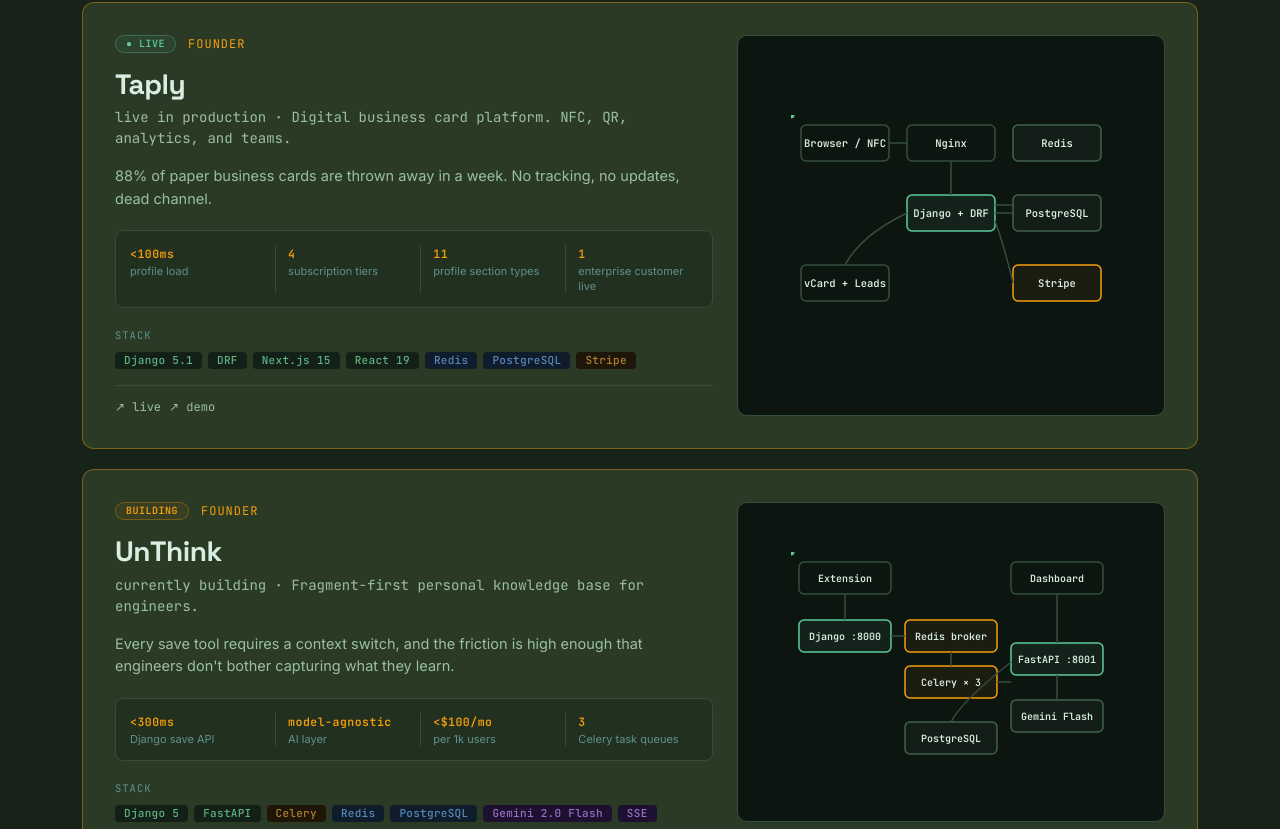
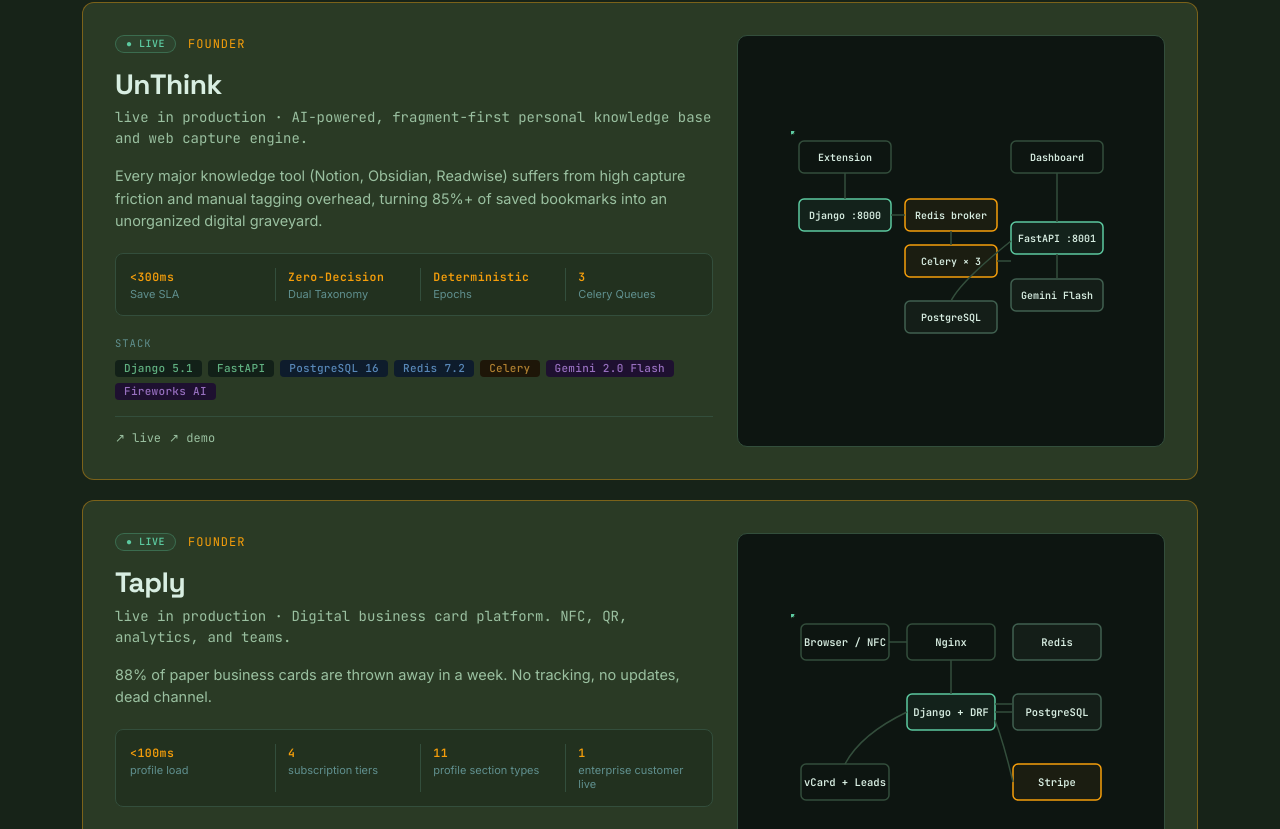
Before and after one commit to Mahboob-A/mahboob.engineer, a Next.js app: page /work in a window 1280 px wide. Shown: the part 491-1320 px from the top of the page. Built offline with nearby package versions, Linux system fonts and the light colour scheme; no server answers.

Commit message:
feat(work): elevate UnThink to #1 founder project with live extension and deep-dive case study

```diff
--- a/app/work/[slug]/page.tsx
+++ b/app/work/[slug]/page.tsx
@@ -351,7 +351,12 @@ function LinksRow({ project }: { project: ProjectItem }) {
     }
   }
   if (project.url) links.push({ href: project.url, label: "↗ live" });
-  if (project.demo) links.push({ href: project.demo, label: "↗ demo" });
+  if (project.extension) {
+    links.push({ href: project.extension, label: "↗ chrome extension" });
+  }
+  if (project.demo && project.demo !== project.extension && project.demo !== project.url) {
+    links.push({ href: project.demo, label: "↗ demo" });
+  }
   if (project.youtube) {
     links.push({ href: project.youtube, label: "↗ video" });
   }
--- a/data/projects.ts
+++ b/data/projects.ts
@@ -61,6 +61,8 @@ export interface ProjectItem {
   year: number;
   /** Live product URL, if public. */
   url: string | null;
+  /** Browser extension URL, if applicable. */
+  extension?: string | null;
   /** Canonical GitHub URL, if open-sourced. */
   github: string | null;
   /** Some projects (pulumi-infra) have a second client repo. */
@@ -104,6 +106,63 @@ export type ProjectCardData = ProjectItem;
    =========================================================================== */
 
 export const PROJECTS: ProjectItem[] = [
+  {
+    slug: "unthink",
+    name: "UnThink",
+    tagline:
+      "AI-powered, fragment-first personal knowledge base and web capture engine.",
+    status: "live",
+    tier: "founder",
+    year: 2026,
+    url: "https://letsunthink.tech",
+    extension:
+      "https://chromewebstore.google.com/detail/unthink/lnbjgaieajhiidbicphgckpojaphhono",
+    github: null,
+    demo: "https://chromewebstore.google.com/detail/unthink/lnbjgaieajhiidbicphgckpojaphhono",
+    youtube: null,
+    domain: ["ai", "backend", "platform", "saas"],
+    stack: [
+      "Django 5.1",
+      "FastAPI",
+      "PostgreSQL 16",
+      "Redis 7.2",
+      "Celery",
+      "Gemini 2.0 Flash",
+      "Fireworks AI",
+      "Chrome Manifest V3",
+      "React 18",
+      "Tailwind CSS",
+      "Docker",
+      "AWS",
+      "SSE",
+      "Firecrawl",
+    ],
+    metrics: [
+      "<300ms Save SLA",
+      "Zero-Decision Dual Taxonomy",
+      "Deterministic Epochs",
+      "3 Celery Queues",
+      "<$100/mo per 1k users",
+    ],
+    problem:
+      "Every major knowledge tool (Notion, Obsidian, Readwise) suffers from high capture friction and manual tagging overhead, turning 85%+ of saved bookmarks into an unorganized digital graveyard.",
+    built:
+      "Sole founder build: dual backend (Django 5.1 relational CRUD + FastAPI SSE streaming), 3 isolated Celery queues for zero-shot AI taxonomy, Manifest V3 Chrome Extension, multi-key Redis cache with epoch invalidation, and hardened non-root AWS EC2 deployment.",
+    notes:
+      `UnThink came out of a fundamental paradox with personal knowledge management. Every major capture tool—Notion, Obsidian, Readwise, Evernote—imposes high cognitive friction at the moment of capture. Asking a developer to stop reading, switch windows, create a note, pick a folder, and assign tags destroys flow state. The result is what I call the 85%+ digital graveyard: bookmarks and full-page HTML clippings saved with good intentions that are never opened again. The core product thesis was simple: don't make the user name or organize anything. The atomic unit of storage is a fragment—two to eight lines of focused code, terminal commands, or insights—and autonomous AI handles the rest.
+
+The product's key innovation is zero-decision dual taxonomy. Every captured fragment is classified by AI into two parallel folder structures simultaneously: a conceptual topic hierarchy (e.g., Technology / Backend / Distributed Systems / Redis) and a source context hierarchy (e.g., Medium / The Backend Diaries or GitHub / Docs). Ingestion is built for speed: highlighting text and right-clicking 'Send to UnThink' returns a sub-300ms acknowledgement so the user never leaves their reading flow, while background workers strip HTML clutter, advertising, and tracking scripts into clean GitHub-flavored Markdown.
+
+Architecturally, the dual-backend micro-orchestration was the pivotal design choice. Django 5.1 and DRF provide the transactional backbone for ACID CRUD, user authentication (JWT/OAuth2), daily/monthly quota tiering, and Stripe billing. FastAPI powers the asynchronous streaming pipeline, orchestrating real-time Server-Sent Events (SSE) and token streaming. The services communicate asynchronously via Redis pub/sub and three isolated Celery queues—one for high-priority AI classification, one for DOM scraping with Firecrawl fallback, and one for background digests. A multi-model failover cascade (Fireworks AI for fast open LLM inference, Google Gemini 2.0 Flash for complex reasoning, and local heuristic regexes) guarantees 99.9% classification availability.
+
+Multi-key caching and cache invalidation was the most difficult engineering challenge. In a multidimensional system where users query paginated fragment feeds, recursive folder trees with live counts, global tag clouds, and quota counters, naive KEYS * queries or global flushes caused Redis CPU spikes and cache stampedes on PostgreSQL. I engineered a deterministic epoch versioning pattern: each user owns an atomic user:{id}:cache_version counter in Redis. When any fragment is created, edited, moved, or deleted, an atomic INCR logically invalidates all paginated list and tree caches in <1ms without blocking the Redis event loop, leaving old keys to be reclaimed by TTL. Expensive folder trees are further guarded by distributed mutex locking.
+
+The client ingestion layer is a published Chromium Manifest V3 browser extension built with a stateless service worker pattern. Because MV3 terminates service workers after 30 seconds of inactivity, auth state and quota counters are read directly from chrome.storage.sync with zero network overhead. A zero-click dashboard bridge securely syncs JWT tokens from letsunthink.tech via externally_connectable, while the native vanilla JS popup loads in under 10ms with live quota visualization. The production infrastructure runs on AWS EC2, containerized with non-root user execution, cap_drop: ALL, unprivileged Alpine Nginx, and zero exposed internal ports.
+
+What's next for UnThink. We are integrating pgvector dense vector embeddings alongside PostgreSQL BM25 full-text search with Reciprocal Rank Fusion (RRF) for sub-200ms hybrid semantic search across 10,000+ personal fragments. We are also shipping a weekly Sunday AI knowledge synthesis digest via Celery Beat and building an offline-first IndexedDB capture buffer in the Chrome extension for distraction-free coding on flights.`,
+    game_building: "UnThink Labs",
+    game_district: "saas_quarter",
+  },
   {
     slug: "taply",
     name: "Taply",
@@ -153,52 +212,6 @@ We're now iterating on v2 with a drag-and-drop profile builder and a leads inbox
 
 What's next if we keep building. A tier-1 enterprise tier with SAML SSO. UTM-aware links and A/B-tested profile versions for a deeper analytics surface. A public Taply API so other SaaS products can plug into Taply profiles as a primary identity, which is also a route toward a 'Taply as identity provider' positioning.`,
     game_building: "Taply HQ",
-    game_district: "saas_quarter",
-  },
-  {
-    slug: "unthink",
-    name: "UnThink",
-    tagline: "Fragment-first personal knowledge base for engineers.",
-    status: "building",
-    tier: "founder",
-    year: 2026,
-    url: null,
-    github: null,
-    demo: null,
-    youtube: null,
-    domain: ["ai", "backend", "platform"],
-    stack: [
-      "Django 5",
-      "FastAPI",
-      "Celery",
-      "Redis",
-      "PostgreSQL",
-      "Gemini 2.0 Flash",
-      "SSE",
-      "React 18",
-      "Manifest V3",
-    ],
-    metrics: [
-      "<300ms Django save API",
-      "model-agnostic AI layer",
-      "<$100/mo per 1k users",
-      "3 Celery task queues",
-    ],
-    problem:
-      "Every save tool requires a context switch, and the friction is high enough that engineers don't bother capturing what they learn.",
-    built:
-      "Dual-backend (Django and FastAPI) with Celery coordinating three queues. AI classifies and organizes every fragment automatically. Browser extension as primary capture interface.",
-    notes:
-      `UnThink started from frustration with my own note-taking. I'd save a snippet, then never open it again. The friction of 'pick a folder, write a tag' was high enough that I'd skip capturing things entirely. The whole product idea is: don't make me name anything. The unit of saving is a fragment, two to four lines, not a page, and the AI figures out the folder and tags.
-
-The architectural decision that shaped everything else was the dual backend. Django handles auth, quota, and the save API, with under 300ms return so the browser extension feels snappy. FastAPI handles the AI classification pipeline and the SSE stream that updates the dashboard when classification completes. They talk via Redis pub/sub and Celery (three queues, classification, scraping, and reports) and never call each other directly. This split exists because Django is great for relational CRUD and FastAPI is great for streaming LLM responses. Using one for both was tempting but wrong.
-
-SSE over WebSocket was an early call. We don't need bidirectional, and SSE just works through any HTTP proxy. The browser extension (Manifest V3, Chromium only) is the primary capture interface. Right-click on selected text, hit Send to UnThink, done. The folder taxonomy is the part I'm proudest of. Every fragment lands in exactly two folders, a topic folder like Tech/DevOps/Redis and a source folder from the page title. Tags equal folder membership, so editing a tag later is just moving the fragment between folders.
-
-Quota limits are honest. 25 right-click saves a day, 250 a month. I'd rather have a clear ceiling than a vague fair-use line. We're still in development, but the capture, classify, and file loop is solid.
-
-What's next. Replacing the Jina and Firecrawl fallback scrapers with a single in-house crawler, plus an offline mode for the extension.`,
-    game_building: "UnThink Labs",
     game_district: "saas_quarter",
   },
   {
--- a/data/stack.ts
+++ b/data/stack.ts
@@ -93,7 +93,7 @@ export const STACK: StackItem[] = [
     id: "drf",
     name: "DRF",
     domain: "backend",
-    projects: ["taply", "algocode", "movio", "cutetube", "airpass"],
+    projects: ["unthink", "taply", "algocode", "movio", "cutetube", "airpass"],
   },
   {
     id: "fastapi",
@@ -105,7 +105,7 @@ export const STACK: StackItem[] = [
     id: "celery",
     name: "Celery",
     domain: "backend",
-    projects: ["taply", "movio", "cutetube", "imgtwist", "unthink"],
+    projects: ["unthink", "taply", "movio", "cutetube", "imgtwist"],
   },
   {
     id: "websocket",
@@ -148,9 +148,9 @@ export const STACK: StackItem[] = [
     name: "Docker",
     domain: "infra",
     projects: [
+      "unthink",
       "algocode",
       "movio",
-      "unthink",
       "load-balancer",
       "pulumi-infra",
     ],
@@ -159,13 +159,13 @@ export const STACK: StackItem[] = [
     id: "aws",
     name: "AWS",
     domain: "infra",
-    projects: ["taply", "algocode", "movio", "pulumi-infra"],
+    projects: ["unthink", "taply", "algocode", "movio", "pulumi-infra"],
   },
   {
     id: "nginx",
     name: "Nginx",
     domain: "infra",
-    projects: ["load-balancer", "pulumi-infra"],
+    projects: ["unthink", "load-balancer", "pulumi-infra"],
   },
   /* Phase 12 (T12.5): added so resolveStackSlug() picks up
      "Linux networking" → linux from the Poridhi covered chips.
--- /dev/null
+++ b/progress/work-progress-p60.md
@@ -0,0 +1,33 @@
+# Phase 60: UnThink Founding Project Elevation & Case Study Integration
+
+**Phase:** 60: UnThink Founding Project Elevation & Case Study Integration
+**Phase status:** in-progress
+**Date started:** 2026-08-21
+
+---
+
+## T60.1: Reorder & Update UnThink in Projects Registry & Case Study Shell
+
+**Task status:** done
+**Commit:** —
+**Date:** 2026-08-21
+
+### What shipped
+- `data/projects.ts`:
+  - Added `extension?: string | null;` to `ProjectItem` interface.
+  - Reordered `PROJECTS` array to elevate `unthink` to index 0 (#1 Founder project), ahead of `taply` at index 1.
+  - Updated `unthink` project definition to `status: "live"`, live URL `https://letsunthink.tech`, Chrome Web Store extension URL, comprehensive 5 headline metrics, full 14-technology stack list, problem statement, and 6 structured build story paragraphs matching `UNTHINK_PORTFOLIO_CASE_STUDY.md`.
+- `app/work/[slug]/page.tsx`:
+  - Updated `LinksRow` component to render dedicated `↗ chrome extension` badge when `project.extension` is specified.
+- `data/stack.ts`:
+  - Added `unthink` to project lists for `drf`, `aws`, `nginx`, `docker`, and `celery`.
+
+### Decisions
+- Preserved existing Taply founder record while making UnThink index 0 so `/work` automatically displays UnThink as the top founder card.
+- Mapped both `url` (live app) and `extension` (Chrome Web Store) so users can test both the web app and browser extension.
+
+### Caveats / pending
+- Next task (T60.2) will update `data/experience.ts` to add UnThink to the top of `EXPERIENCE` and update Taply's start date to Mar 2026.
+
+### Verified
+- `pnpm typecheck` passed with 0 errors.
```
